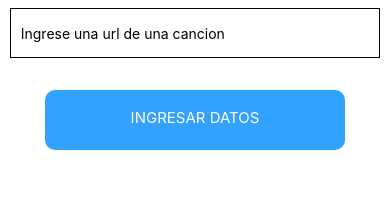
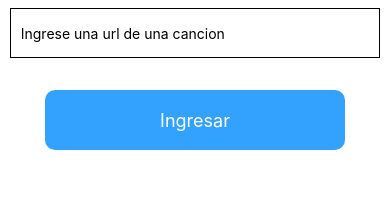
Before and after one commit to tomasavola/IntegralNative, a React Native app in the folder IntegralNative/: screen /Configuracion in a window 390 px wide. Shown: the part 456-656 px from the top of the page. Built offline with nearby package versions, Linux system fonts and the light colour scheme.

Commit message:
PRACTICAMENTE LISTO

```diff
--- a/IntegralNative/src/components/Boton.js
+++ /dev/null
@@ -1,32 +0,0 @@
-import { View, Text, TouchableOpacity, StyleSheet } from 'react-native'
-import React from 'react'
-
-export default function Boton({titulo, onPress, style}) {
-
-  const handleOnPress = () => {
-    onPress();
-  }
-
-  return (
-    <View>
-      <TouchableOpacity style={[styles.button, style]} onPress={() => handleOnPress()}><Text style={[styles.textButton]}>{titulo}</Text></TouchableOpacity>
-    </View>
-  )
-}
-
-const styles = StyleSheet.create({
-    button: {
-      marginTop: 10,
-      width: '90%',
-      height: 60,
-      backgroundColor: 'black',
-      borderRadius: 15
-    },
-    textButton: {
-      color: 'white',
-      width: '100%',
-      textAlign: 'center',
-      marginTop: 18,
-      fontSize: 15,
-    }
-  });
--- a/IntegralNative/src/screens/Configuracion.js
+++ b/IntegralNative/src/screens/Configuracion.js
@@ -1,10 +1,10 @@
 import { View, Text, StyleSheet, SafeAreaView, TextInput, ImageBackground } from 'react-native'
 import React, { useState, useEffect } from 'react';
 import Menu from '../components/Menu'
-import Boton from '../components/Boton'
 import DataService from '../services/DataService'
 import ModalMensaje from '../components/ModalMensaje'
 import MessageConstants from '../constants/MessageConstants'
+import { Button,Icon } from 'react-native-elements';
 
 let dataService = new DataService();
 
@@ -72,7 +72,14 @@ export default function Configuracion({ navigation }) {
           placeholder="Ingrese una url de una cancion"
           onChangeText={input => setUrlMusica(input)}
         />
-        <Boton onPress={handleSubmit} titulo='INGRESAR DATOS' style={styles.button} />
+
+       <Button
+          title="Ingresar"
+          buttonStyle={styles.button}
+          titleStyle={{ color: 'white' }}
+          onPress={handleSubmit}
+        />
+
       </ImageBackground>
       <ModalMensaje mensaje={mensajeModal} modalVisible={modalVisible} setModalVisible={setModalVisible} success={success} />
       <Menu navigation={navigation} />
@@ -118,4 +125,11 @@ const styles = StyleSheet.create({
     backgroundColor: "#33A2FF",
     borderRadius: 10,
   },
+  button: {
+    marginTop: 20,
+    width: 300,
+    height: 60,
+    backgroundColor: "#33A2FF",
+    borderRadius: 10,
+  },
 });
--- a/IntegralNative/src/screens/Fono.js
+++ b/IntegralNative/src/screens/Fono.js
@@ -24,8 +24,7 @@ export default function Fono({ navigation }) {
   const [mensajeModal, setMensajeModal] = useState('');
   const [image, setImage] = useState(null);
 
-  const _slow = () => Accelerometer.setUpdateInterval(1000);
-  const _fast = () => Accelerometer.setUpdateInterval(16);
+
 
   const NumeroTelefono = (fono) => {
     console.log('Numero de fono ñeri ----> ', fono);
@@ -97,7 +96,6 @@ export default function Fono({ navigation }) {
   useEffect(() => {
     loadBackground();
     _subscribe();
-    _slow();
     return () => _unsubscribe();
   }, []);
 
--- a/IntegralNative/src/screens/Qr.js
+++ b/IntegralNative/src/screens/Qr.js
@@ -2,7 +2,6 @@ import React, { useState, useEffect } from 'react';
 import { View, Text, StyleSheet, SafeAreaView, ImageBackground } from 'react-native';
 import Menu from '../components/Menu';
 import DataService from '../services/DataService';
-import Boton from '../components/Boton';
 import * as Clipboard from 'expo-clipboard';
 import { BarCodeScanner } from 'expo-barcode-scanner';
 import { Button } from 'react-native-elements';
@@ -51,9 +50,7 @@ export default function Qr({ navigation }) {
             <Text style={{ fontSize: 20 }}>{NOMBRE_APP}</Text>
             <Text style={{ fontFamily: 'fuente', fontSize: 60 }}>{NOMBRE_APP}</Text>
 
-            <Boton onPress={copiarAlPortapapeles} titulo='Copiar ' style={styles.boton} />
-            <Boton onPress={() => setEscaneado(false)} titulo='Escanear de nuevo' style={styles.boton} />
-            <Boton onPress={() => setEscanearQR(false)} titulo='Cerrar escáner' style={styles.boton} />
+
           </>
         ) : (
           <>
@@ -99,13 +96,6 @@ const styles = StyleSheet.create({
     backgroundColor: "#33A2FF",
     borderRadius: 10,
   },
-  boton: {
-    marginTop: 20,
-    width: 300,
-    height: 60,
-    backgroundColor: 'black',
-    borderRadius: 10,
-  },
   img: {
     width: '100%',
     flex: 1,
--- a/IntegralNative/src/screens/Url.js
+++ b/IntegralNative/src/screens/Url.js
@@ -1,10 +1,9 @@
-import { View, Text, StyleSheet, SafeAreaView, ImageBackground, Button } from 'react-native'
+import { View, Text, StyleSheet, SafeAreaView, ImageBackground } from 'react-native'
 import React, { useState, useEffect, useRef } from 'react';
 import Menu from '../components/Menu'
 import DataService from '../services/DataService';
 import { Video, ResizeMode, Audio } from 'expo-av';
-import Boton from '../components/Boton';
-
+import { Button,Icon } from 'react-native-elements';
 let dataService = new DataService();
 
 export default function Url({ navigation }) {
@@ -87,19 +86,21 @@ export default function Url({ navigation }) {
               isLooping
               onPlaybackStatusUpdate={status => setStatus(() => status)}
             />
-            <Boton onPress={() => status.isPlaying ? video.current.pauseAsync() : video.current.playAsync()} titulo={status.isPlaying ? 'Pausar video' : 'Reproducir video'} style={styles.button1} />
+            <Button onPress={() => status.isPlaying ? video.current.pauseAsync() : video.current.playAsync()} titulo={status.isPlaying ? 'Pausar video' : 'Reproducir video'} style={styles.button1} />
 
           </>
         ) : (
           <></>
         )}
         {sound ? (
+
+          /*PREGUNTAR XQ NO FUNCIONA MULTIMEDIA Y EL BOTON*/
           <>
-            <Boton onPress={reproduceSound} titulo={isSoundReproducing ? 'Pausar audio' : 'Reproducir audio'} style={styles.button2} />
+            <button onPress={reproduceSound} titulo={isSoundReproducing ? 'Pausar audio' : 'Reproducir audio'} style={styles.button} />
           </>
         ) : (
           <>
-            <Text style={{ backgroundColor: 'white', fontSize: 15, width: '80%', textAlign: 'center' }}>No hay archivos disponibles</Text>
+            <Text style={{ backgroundColor: 'white', fontSize: 15, width: '80%', textAlign: 'center' }}>Tiene que agregar el archivo en ajustes</Text>
           </>
         )}
       </ImageBackground>
@@ -117,19 +118,13 @@ const styles = StyleSheet.create({
     width: '100%',
     backgroundColor: '#fff'
   },
-  button1: {
+
+  button: {
     marginTop: 20,
-    width: 300,
+    width: 500,
     height: 60,
-    backgroundColor: 'green',
-    borderRadius: 10
-  },
-  button2: {
-    marginTop: 20,
-    width: 300,
-    height: 60,
-    backgroundColor: 'blue',
-    borderRadius: 10
+    backgroundColor: "#33A2FF",
+    borderRadius: 10,
   },
   img: {
     width: '100%',
```
Also changed, not shown: IntegralNative/assets/qr.png (deleted).
